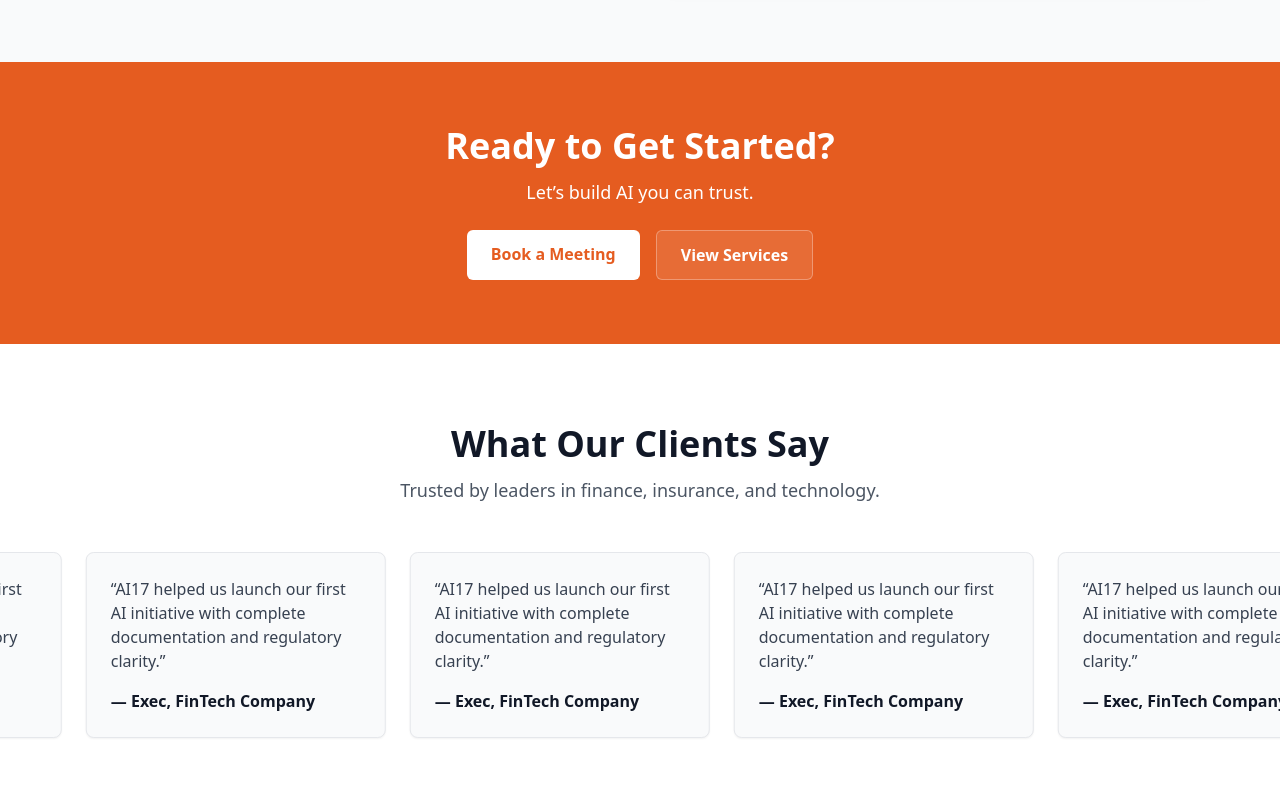
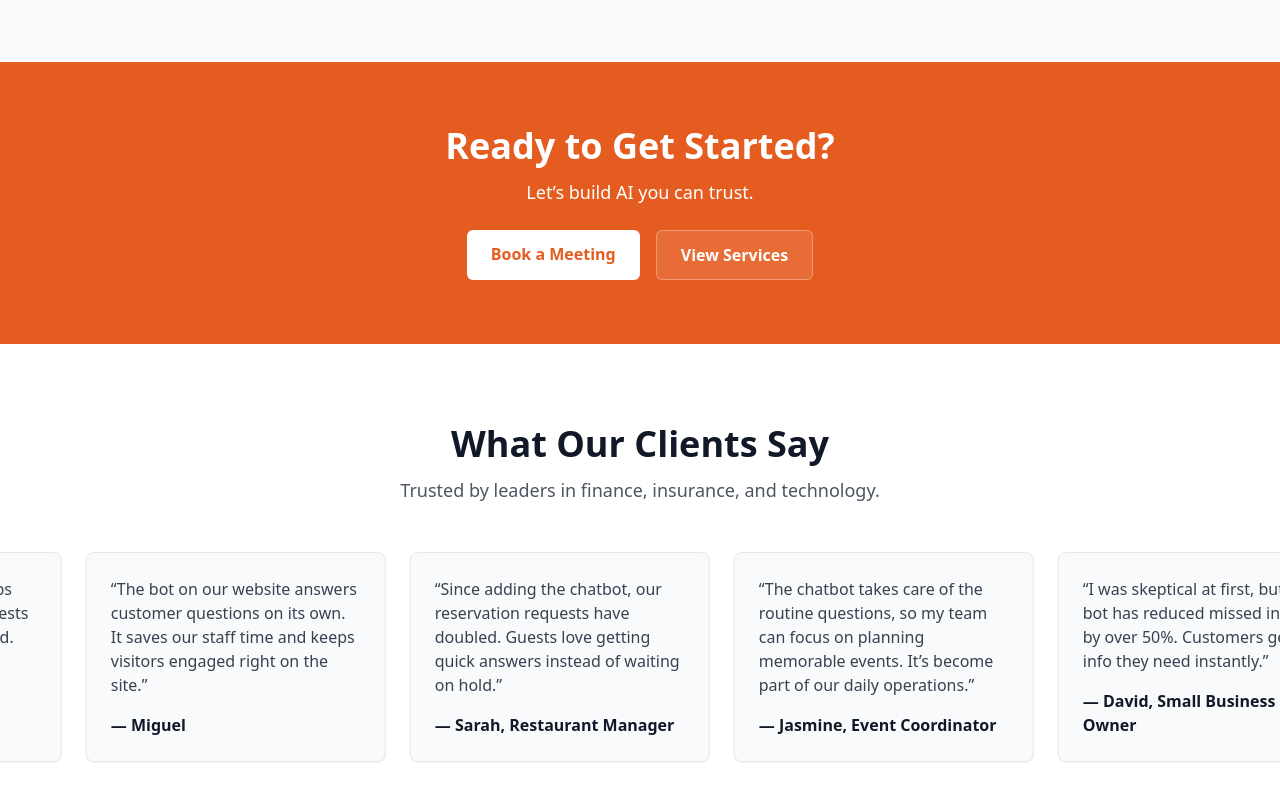
Before and after one commit to kettleson1/ai17-website, a React (Vite) app: page / in a window 1280 px wide. Shown: the part 1819-2619 px from the top of the page. Built offline with nearby package versions, Linux system fonts and the light colour scheme.

Commit message:
update testimonls

```diff
--- a/src/pages/Home.jsx
+++ b/src/pages/Home.jsx
@@ -171,29 +171,53 @@
   animate={{ x: ["0%", "-50%"] }}
   transition={{ duration: 28, repeat: Infinity, ease: "linear" }}
 >
-          {[...Array(6)].map((_, i) => (
-            <div
-              key={`t1-${i}`}
-              className="w-[300px] bg-gray-50 border border-gray-200 shadow-sm rounded-lg p-6 text-left shrink-0"
-            >
+  {/* Matt Owner Holtz */}
+  <div className="w-[300px] bg-gray-50 border border-gray-200 shadow-sm rounded-lg p-6 text-left shrink-0">
     <p className="text-gray-700 mb-4">
-                “AI17 helped us launch our first AI initiative with complete
-                documentation and regulatory clarity.”
+      “The chatbot on our site helps drive in business without guests needing to call the host stand. It’s like having a digital host available 24/7.”
     </p>
-              <p className="font-semibold text-gray-900">— Exec, FinTech Company</p>
+    <p className="font-semibold text-gray-900">— Matt Owner Holtz</p>
   </div>
-          ))}
-          {[...Array(6)].map((_, i) => (
-            <div
-              key={`t2-${i}`}
-              className="w-[300px] bg-gray-50 border border-gray-200 shadow-sm rounded-lg p-6 text-left shrink-0"
-            >
+
+  {/* Miguel */}
+  <div className="w-[300px] bg-gray-50 border border-gray-200 shadow-sm rounded-lg p-6 text-left shrink-0">
     <p className="text-gray-700 mb-4">
-                “From engineering to governance, their team delivered fast and safely.”
+      “The bot on our website answers customer questions on its own. It saves our staff time and keeps visitors engaged right on the site.”
     </p>
-              <p className="font-semibold text-gray-900">— Director, Regional Bank</p>
+    <p className="font-semibold text-gray-900">— Miguel</p>
   </div>
-          ))}
+
+  {/* Sarah */}
+  <div className="w-[300px] bg-gray-50 border border-gray-200 shadow-sm rounded-lg p-6 text-left shrink-0">
+    <p className="text-gray-700 mb-4">
+      “Since adding the chatbot, our reservation requests have doubled. Guests love getting quick answers instead of waiting on hold.”
+    </p>
+    <p className="font-semibold text-gray-900">— Sarah, Restaurant Manager</p>
+  </div>
+
+  {/* Jasmine */}
+  <div className="w-[300px] bg-gray-50 border border-gray-200 shadow-sm rounded-lg p-6 text-left shrink-0">
+    <p className="text-gray-700 mb-4">
+      “The chatbot takes care of the routine questions, so my team can focus on planning memorable events. It’s become part of our daily operations.”
+    </p>
+    <p className="font-semibold text-gray-900">— Jasmine, Event Coordinator</p>
+  </div>
+
+  {/* David */}
+  <div className="w-[300px] bg-gray-50 border border-gray-200 shadow-sm rounded-lg p-6 text-left shrink-0">
+    <p className="text-gray-700 mb-4">
+      “I was skeptical at first, but the bot has reduced missed inquiries by over 50%. Customers get the info they need instantly.”
+    </p>
+    <p className="font-semibold text-gray-900">— David, Small Business Owner</p>
+  </div>
+
+  {/* Lena */}
+  <div className="w-[300px] bg-gray-50 border border-gray-200 shadow-sm rounded-lg p-6 text-left shrink-0">
+    <p className="text-gray-700 mb-4">
+      “The chatbot doesn’t just answer questions—it guides visitors into bookings. It’s like having a smart sales assistant on the website.”
+    </p>
+    <p className="font-semibold text-gray-900">— Lena, Marketing Director</p>
+  </div>
 </motion.div>
       </section>
     </div>
```
Lines whose indentation alone changed are shown as unchanged.
